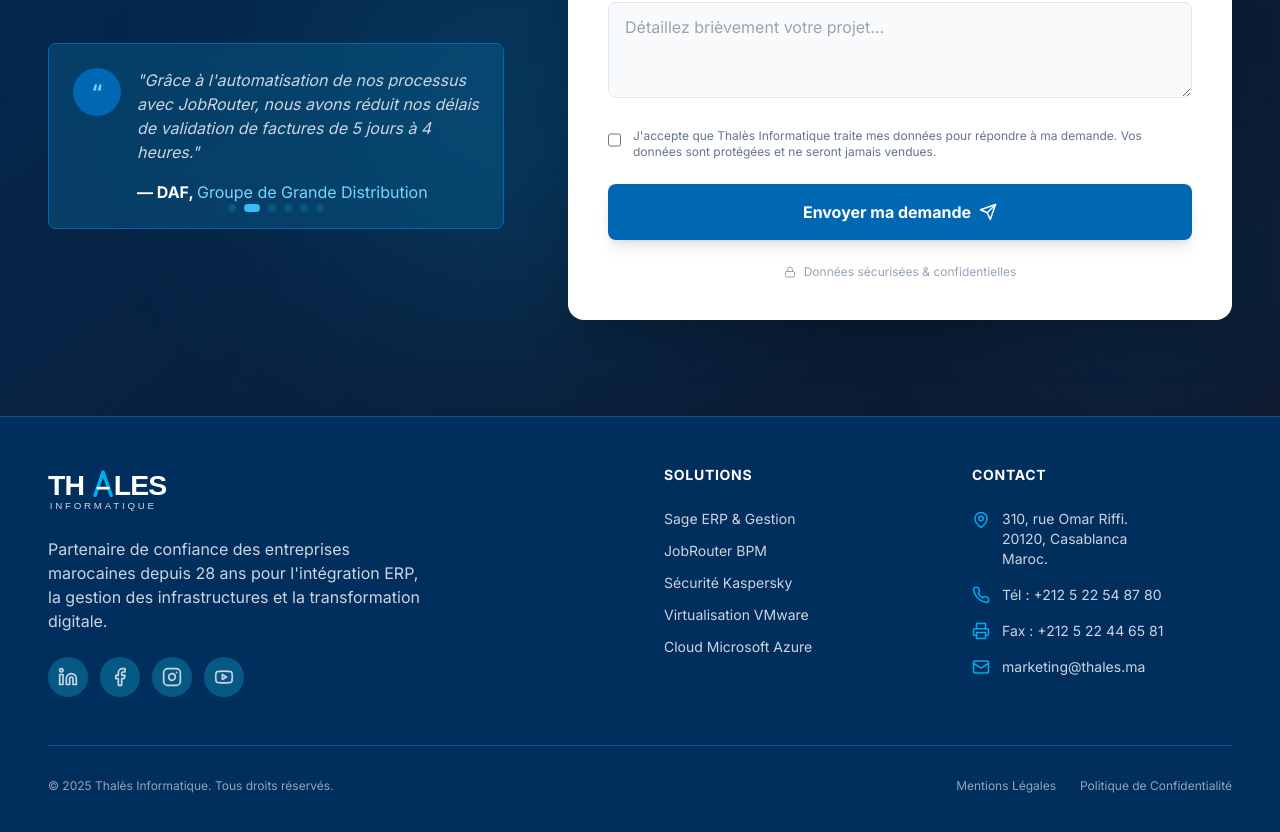
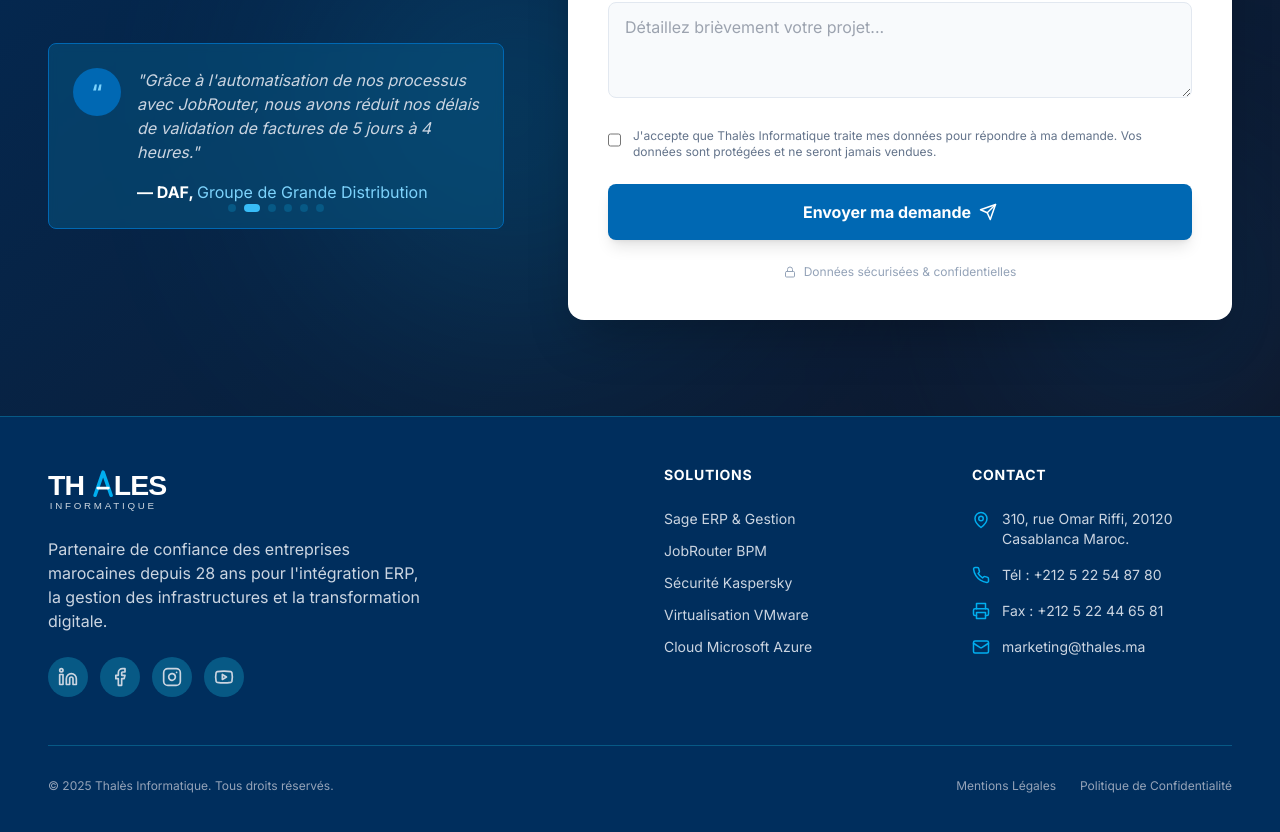
Before and after one commit to iamyorivas-max/Thales-landing-page, a React (Vite) app: page / in a window 1280 px wide. Shown: the part 4603-5435 px from the top of the page. Built offline with nearby package versions, Linux system fonts and the light colour scheme.

Commit message:
fix: Consolidate contact address in footer
The contact address in the footer component was split across multiple lines for improved readability. This change consolidates it into a single line to simplify the layout and ensure consistent rendering across different screen sizes.

```diff
--- a/components/Footer.tsx
+++ b/components/Footer.tsx
@@ -57,7 +57,7 @@
             <ul className="space-y-4 text-sm">
               <li className="flex items-start gap-3">
                 <MapPin size={18} className="mt-0.5 text-thales-500 flex-shrink-0" />
-                <span>310, rue Omar Riffi.<br/>20120, Casablanca<br/>Maroc.</span>
+                <span>310, rue Omar Riffi, 20120 Casablanca Maroc.</span>
               </li>
               <li className="flex items-center gap-3">
                 <Phone size={18} className="text-thales-500 flex-shrink-0" />
```
